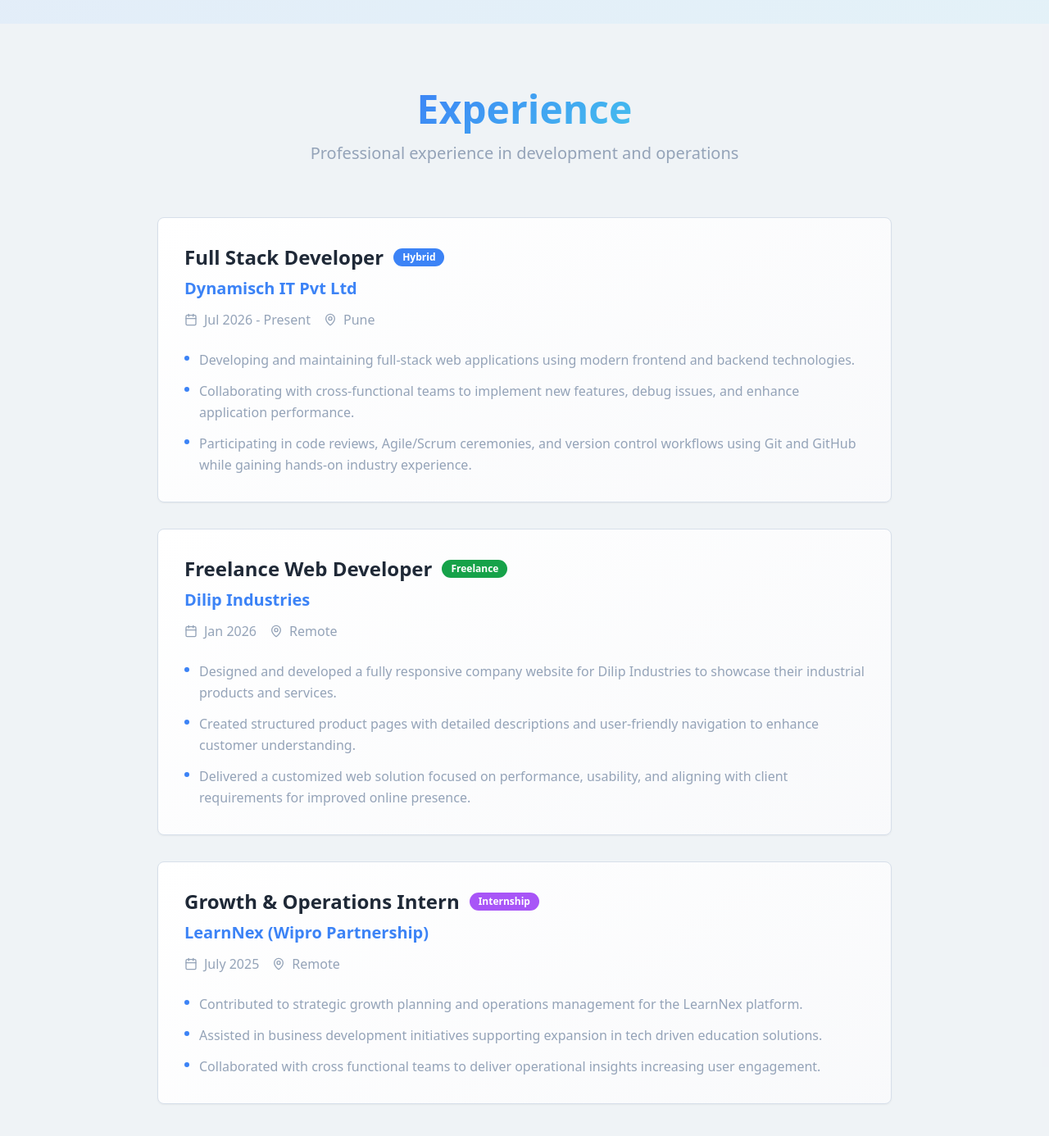
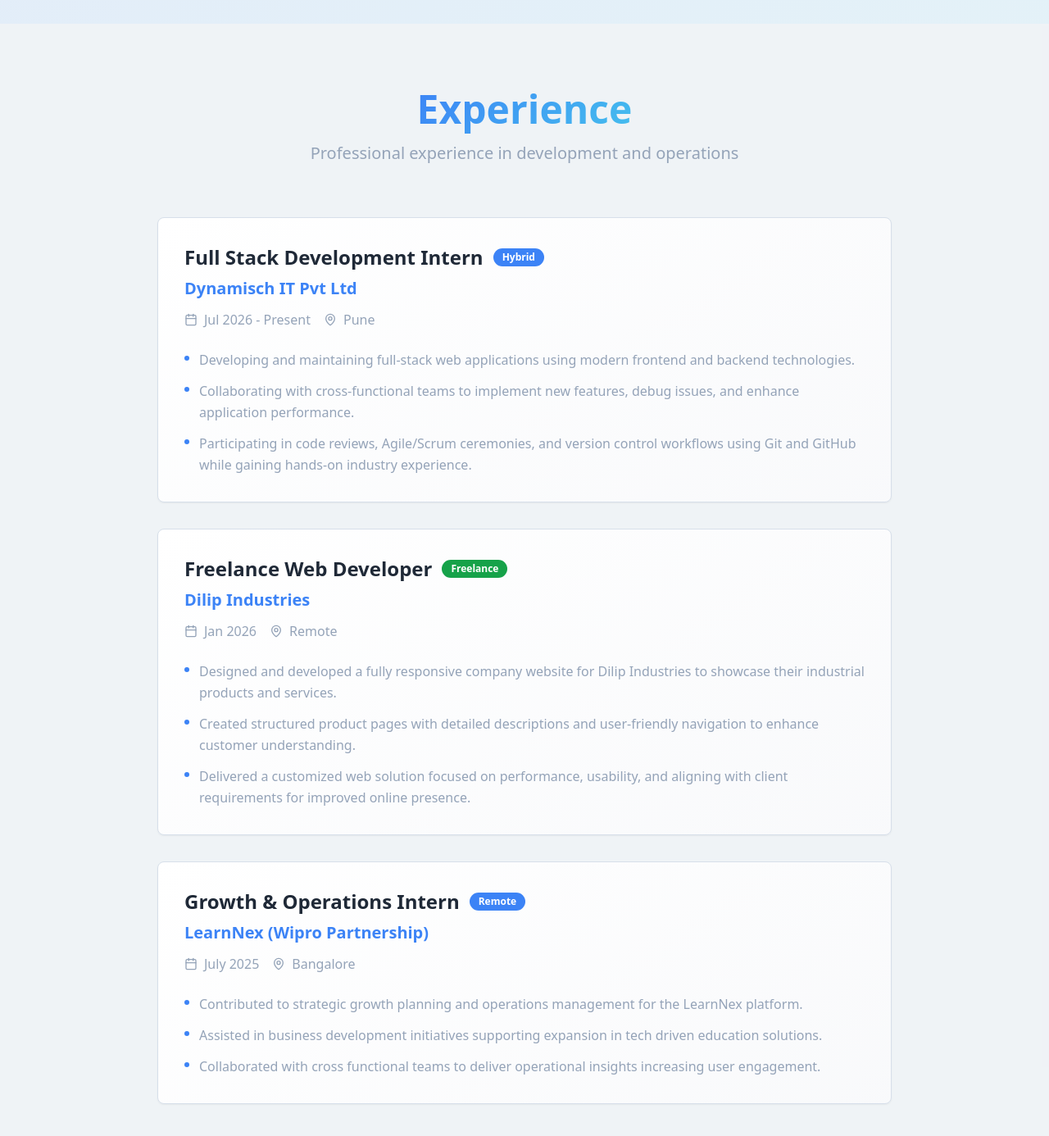
Before and after one commit to dmw14/Portfolio-Webpage, a React (Vite) app: page / in a window 1280 px wide. Shown: the part 1493-2879 px from the top of the page at 82% size. Built offline with nearby package versions, Linux system fonts and the light colour scheme.

Commit message:
update experience section

```diff
--- a/src/components/Experience.tsx
+++ b/src/components/Experience.tsx
@@ -5,7 +5,7 @@ import { Calendar, MapPin } from "lucide-react";
 const Experience = () => {
   const experiences = [
     {
-      title: "Full Stack Developer",
+      title: "Full Stack Development Intern",
       company: "Dynamisch IT Pvt Ltd",
       period: "Jul 2026 - Present",
       type: "Hybrid",
@@ -32,8 +32,8 @@ const Experience = () => {
       title: "Growth & Operations Intern",
       company: "LearnNex (Wipro Partnership)",
       period: "July 2025",
-      type: "Internship",
-      location: "Remote",
+      type: "Remote",
+      location: "Bangalore",
       responsibilities: [
         "Contributed to strategic growth planning and operations management for the LearnNex platform.",
         "Assisted in business development initiatives supporting expansion in tech driven education solutions.",
```
